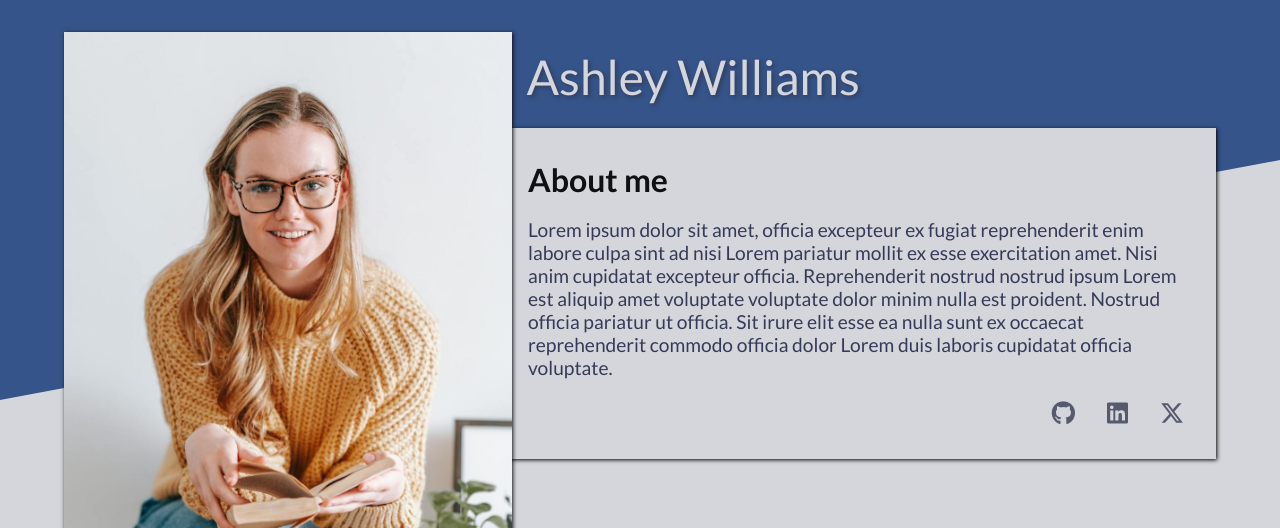
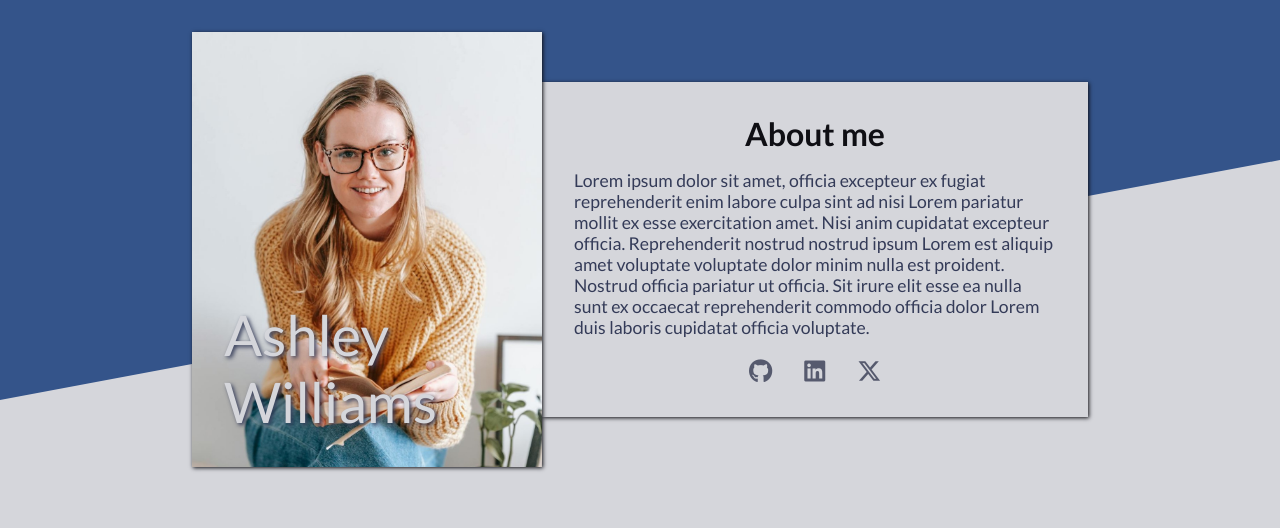
Before and after one commit to Thomsn1337/homepage, a plain HTML site: page index.html in a window 1280 px wide. Shown: the top 528 px of the page. Drawn offline with Linux system fonts and the light colour scheme.

Commit message:
feat: adjust header styling for desktop view

```diff
--- a/style.css
+++ b/style.css
@@ -185,7 +185,7 @@ footer {
     gap: 1rem;
 }
 
-@media screen and (min-width: 500px) {
+@media screen and (min-width: 600px) and (max-width: 1200px) {
     main {
         padding-inline: 4rem;
     }
@@ -248,3 +248,28 @@ footer {
         object-fit: cover;
     }
 }
+
+@media screen and (min-width: 1200px) {
+    main {
+        padding-inline: 12rem;
+    }
+    .about-card {
+        flex-direction: row;
+        align-items: center;
+        gap: 0;
+    }
+
+    .portrait-image {
+        min-width: 350px;
+    }
+
+    .about-text {
+        background: var(--color-background);
+        padding: 2rem;
+        box-shadow: 1px 1px 4px var(--color-headings);
+    }
+
+    .about-text p {
+        font-size: 1.1rem;
+    }
+}
```
